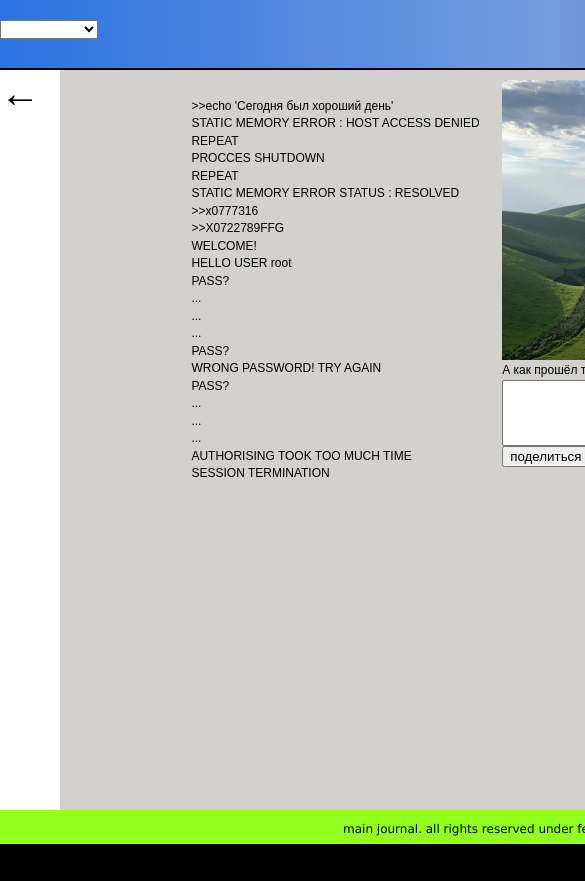
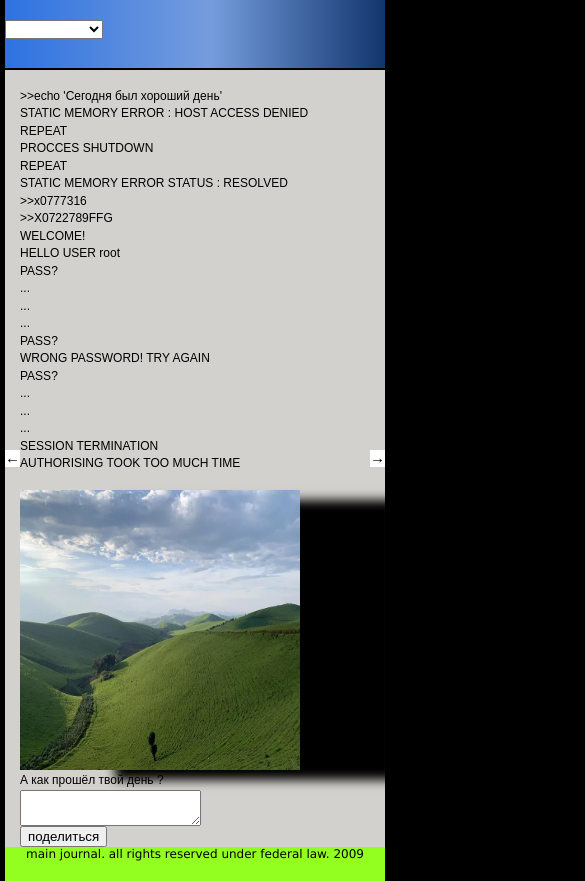
Before and after one commit to glensaren/y2k_frutiger, a plain HTML site: page notebook.html in a window 390 px wide. Shown: the top 881 px of the page, 585 px wide, since content can reach past the window. Before the commit the page ends 844 px from the top, so only its background shows below. Drawn offline with Linux system fonts and the light colour scheme.

Commit message:
Responsible design
Разработка адаптивного дизайна под ширину 390 пик.

```diff
--- a/notebook.html
+++ b/notebook.html
@@ -43,8 +43,8 @@
 ...
 ...
 ...
+SESSION TERMINATION
 AUTHORISING TOOK TOO MUCH TIME
-                    SESSION TERMINATION
                 </p>
 
                 <dialog class="dialog-window">
@@ -58,7 +58,7 @@
 
                         <p>А как прошёл твой день ?</p>
 
-                        <textarea cols="47" rows="4" ></textarea>
+                        <textarea></textarea>
 
                         <button type="submit">поделиться</button>
 
@@ -81,7 +81,7 @@
 
     <script src="sources/script/notebook.js"></script>
 
-    <audio src="sources/audio/notebook_new.mp3" autoplay></audio>
+    <audio src="sources/audio/notebook_new.mp3" autoplay loop></audio>
 
 </body>
 </html>
--- a/sources/style/index.css
+++ b/sources/style/index.css
@@ -39,3 +39,29 @@
 main{
     padding: 8.5rem 3.5rem 0 3.5rem;
 }
+
+@media (max-width: 391px) {
+    .screen-wrapper{
+        width: 39rem;
+    }
+
+    main{
+        padding: 5rem 6rem;
+    }
+
+    .link-grid-wrapper{
+        margin: 0 auto;
+        gap: 2rem;
+        grid-template-columns: 28rem;
+        grid-template-rows: repeat(6, 16rem);
+    }
+
+    .page-link{
+        box-shadow: 0 0;
+        border: .2rem solid black;
+    }
+
+    .screen-wrapper{
+
+    }
+}
--- a/sources/style/main.css
+++ b/sources/style/main.css
@@ -1,5 +1,6 @@
 *{
     box-sizing: border-box;
+    /* outline: 1px solid red; */
 }
 
 :root{
@@ -49,3 +50,15 @@ header{
     width: 6rem;
     align-self: center;
 }
+
+@media (max-width: 391px) {
+    .screen-wrapper{
+        width: 38rem;
+        height: initial;
+    }
+
+    .page-transfer-link{
+        width: 2rem;
+        font-size: 1.5rem;
+    }
+}
--- a/sources/style/notebook.css
+++ b/sources/style/notebook.css
@@ -38,6 +38,8 @@ footer{
     vertical-align: top;
     white-space: pre-wrap;
 }
+
+/* Что за говно нахуй снизу , какой image box и content box img одновременно. Ты ебанат? */
 
 .page-image-box{
     display: inline-block;
@@ -80,3 +82,40 @@ footer{
 .dialog-window p{
     white-space: pre-wrap;
 }
+
+/* .page-transfer-link{
+    text-decoration: none;
+    color: black;
+    font-size: 4rem;
+    display: block;
+    height: 100%;
+    background-color: white;
+    width: 6rem;
+    align-self: center;
+} */
+
+@media (max-width: 391px) {
+    main{
+        justify-content: start;
+    }
+
+    .page-image-box{
+        margin: 0;
+    }
+
+    .page-content-box{
+        padding: 0;
+    }
+
+    .page-content-box img{
+        width: 28rem;
+    }
+
+    footer{
+        width: 100%;
+    }
+
+    .copyright-text{
+        margin: 0;
+    }
+}
```
Lines whose indentation alone changed are shown as unchanged.
